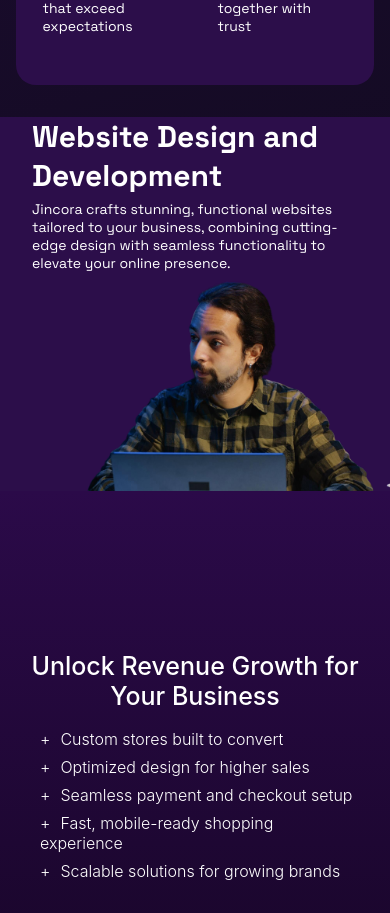
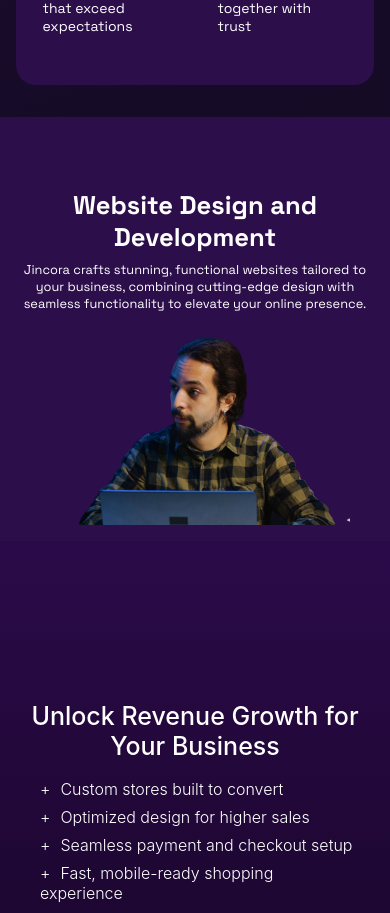
Before and after one commit to Jincora7/JincoraSite, a React (Vite) app: page / in a window 390 px wide. Shown: the part 2968-3881 px from the top of the page. Built offline with nearby package versions, Linux system fonts and the light colour scheme.

Commit message:
HomeCard responsive

```diff
--- a/src/components/Home/Home-Cards/HomeCard.css
+++ b/src/components/Home/Home-Cards/HomeCard.css
@@ -62,3 +62,168 @@
         font-size: 1rem;
     }
 }
+
+@media (max-width: 430px) {
+  .home-card-left {
+    padding: 0 1rem;
+    display: flex;
+    justify-content: center;
+    align-items: flex-start;
+  }
+
+  .home-card-left .home-card-left-content {
+    text-align: center;
+   margin-top: 20%;
+    width: 100%;
+  }
+
+  .home-card-left .home-card-left-content h3 {
+    font-size: 1.8rem;
+    margin-bottom: 0.5rem;
+  }
+
+  .home-card-left .home-card-left-content p {
+    font-size: 0.9rem;
+    margin: 0 auto;
+  }
+
+  .home-card-right {
+    display: flex;
+    justify-content: center;
+    align-items: center;
+    padding: 1rem 0;
+  }
+
+  .home-card-right img {
+    max-height: 300px;
+    width: auto;
+    max-width: 90%;
+    object-fit: contain;
+    margin-right: 40px;
+  }
+}
+
+/* ========== iPhone XR (414px width) ========== */
+@media (max-width: 414px) {
+  .home-card-left {
+    padding: 0 1rem;
+    display: flex;
+    justify-content: center;
+    align-items: flex-start;
+  }
+
+  .home-card-left .home-card-left-content {
+    text-align: center;
+    margin-top: 20%;
+    width: 100%;
+
+  }
+
+  .home-card-left .home-card-left-content h3 {
+    font-size: 1.7rem;
+    margin-bottom: 0.5rem;
+  }
+
+  .home-card-left .home-card-left-content p {
+    font-size: 0.85rem;
+    margin: 0 auto;
+  }
+
+  .home-card-right {
+    display: flex;
+    justify-content: center;
+    align-items: center;
+    padding: 1rem 0;
+  }
+
+  .home-card-right img {
+    max-height: 300px;
+    width: auto;
+    max-width: 90%;
+    object-fit: contain;
+    margin-right: 40px;
+  }
+}
+
+/* ========== iPhone 12 Pro (390px width) ========== */
+@media (max-width: 390px) {
+  .home-card-left {
+    padding: 0 1rem;
+    display: flex;
+    justify-content: center;
+    align-items: flex-start;
+  }
+
+  .home-card-left .home-card-left-content {
+    text-align: center;
+
+    width: 100%;
+    margin-top: 20%;
+  }
+
+  .home-card-left .home-card-left-content h3 {
+    font-size: 1.6rem;
+    margin-bottom: 0.5rem;
+  }
+
+  .home-card-left .home-card-left-content p {
+    font-size: 0.8rem;
+    margin: 0 auto;
+  }
+
+  .home-card-right {
+    display: flex;
+    justify-content: center;
+    align-items: center;
+    padding: 1rem 0;
+  }
+
+  .home-card-right img {
+    max-height: 300px;
+    width: auto;
+    max-width: 90%;
+    object-fit: contain;
+    margin-right: 40px;
+  }
+}
+
+/* ========== iPhone SE (375px width) ========== */
+@media (max-width: 375px) {
+  .home-card-left {
+    padding: 0 0.8rem;
+    display: flex;
+    justify-content: center;
+    align-items: flex-start;
+  }
+
+  .home-card-left .home-card-left-content {
+    text-align: center;
+    margin-top: 20%;
+    width: 100%;
+  }
+
+  .home-card-left .home-card-left-content h3 {
+    font-size: 1.5rem;
+    margin-bottom: 0.5rem;
+  }
+
+  .home-card-left .home-card-left-content p {
+    font-size: 0.75rem;
+    margin: 0 auto;
+  }
+
+  .home-card-right {
+    display: flex;
+    justify-content: center;
+    align-items: center;
+    padding: 1rem 0;
+  }
+
+  .home-card-right img {
+    max-height: 300px;
+    width: auto;
+    max-width: 90%;
+    object-fit: contain;
+    margin-right: 40px;
+  }
+}
```
